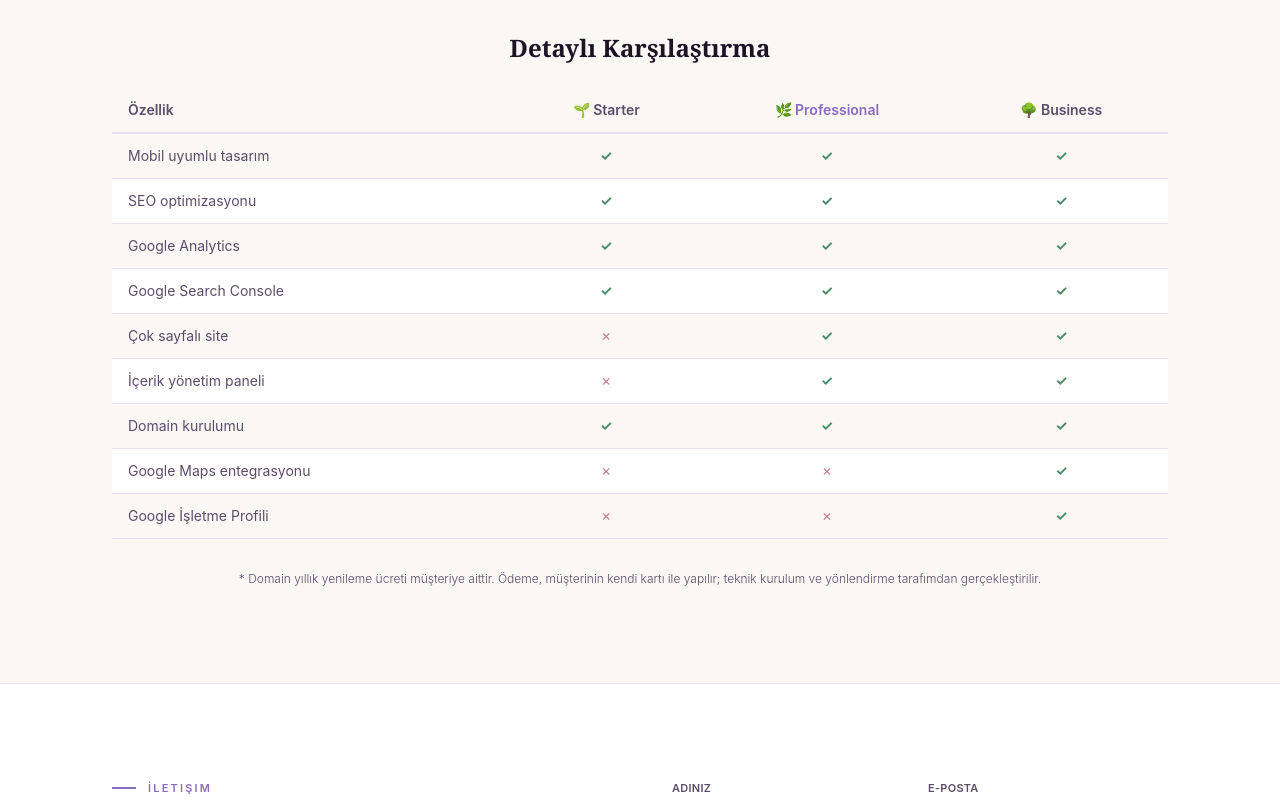
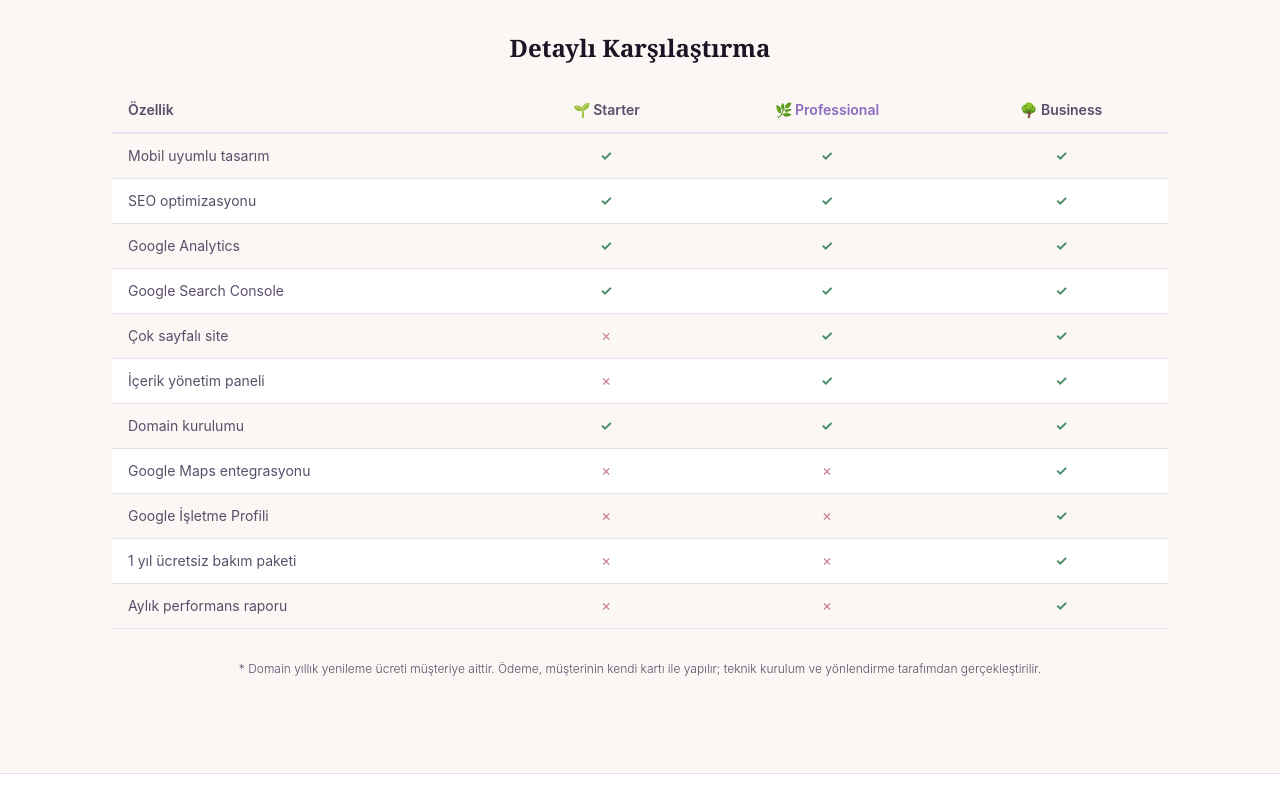
Before and after one commit to BegumEmir/begum-portfolio, a React (Vite) app: page / in a window 1280 px wide. Shown: the part 4440-5242 px from the top of the page. Built offline with nearby package versions, Linux system fonts and the light colour scheme.

Commit message:
services paketi güncellendi

```diff
--- a/src/data/content.js
+++ b/src/data/content.js
@@ -72,8 +72,8 @@ export const content = {
         price: "12.000₺",
         tagline: { tr: "Tam donanımlı", en: "Fully equipped" },
         features: {
-          tr: ["Professional paketteki her şey", "Google Maps entegrasyonu", "Google İşletme Profili kurulumu"],
-          en: ["Everything in Professional", "Google Maps integration", "Google Business Profile setup"]
+          tr: ["Professional paketteki her şey", "Google Maps entegrasyonu", "Google İşletme Profili kurulumu", "1 yıl ücretsiz bakım paketi dahil", "Aylık performans raporu"],
+          en: ["Everything in Professional", "Google Maps integration", "Google Business Profile setup", "1 year free maintenance included", "Monthly performance report"]
         },
         highlight: true,
         extra: null
--- a/src/sections/Services.jsx
+++ b/src/sections/Services.jsx
@@ -125,6 +125,8 @@ export default function Services({ lang }) {
                 { feature: { tr: "Domain kurulumu", en: "Domain setup" }, s: true, p: true, b: true },
                 { feature: { tr: "Google Maps entegrasyonu", en: "Google Maps integration" }, s: false, p: false, b: true },
                 { feature: { tr: "Google İşletme Profili", en: "Google Business Profile" }, s: false, p: false, b: true },
+                { feature: { tr: "1 yıl ücretsiz bakım paketi", en: "1 year free maintenance" }, s: false, p: false, b: true },
+                { feature: { tr: "Aylık performans raporu", en: "Monthly performance report" }, s: false, p: false, b: true },
 
               ].map((row, i) => (
                 <tr key={i} className={`border-b border-[#e8dff0] ${i % 2 === 0 ? "bg-[#faf7f4]" : "bg-white"}`}>
```
